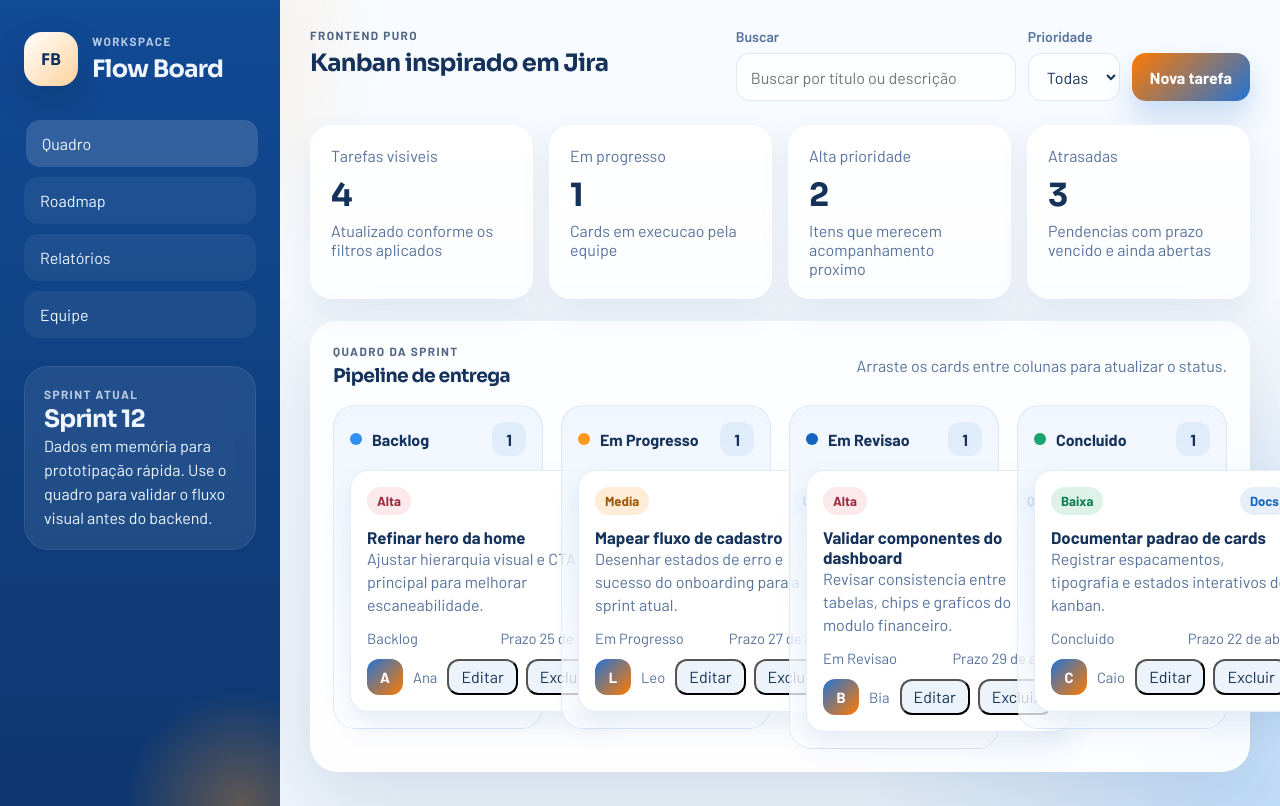
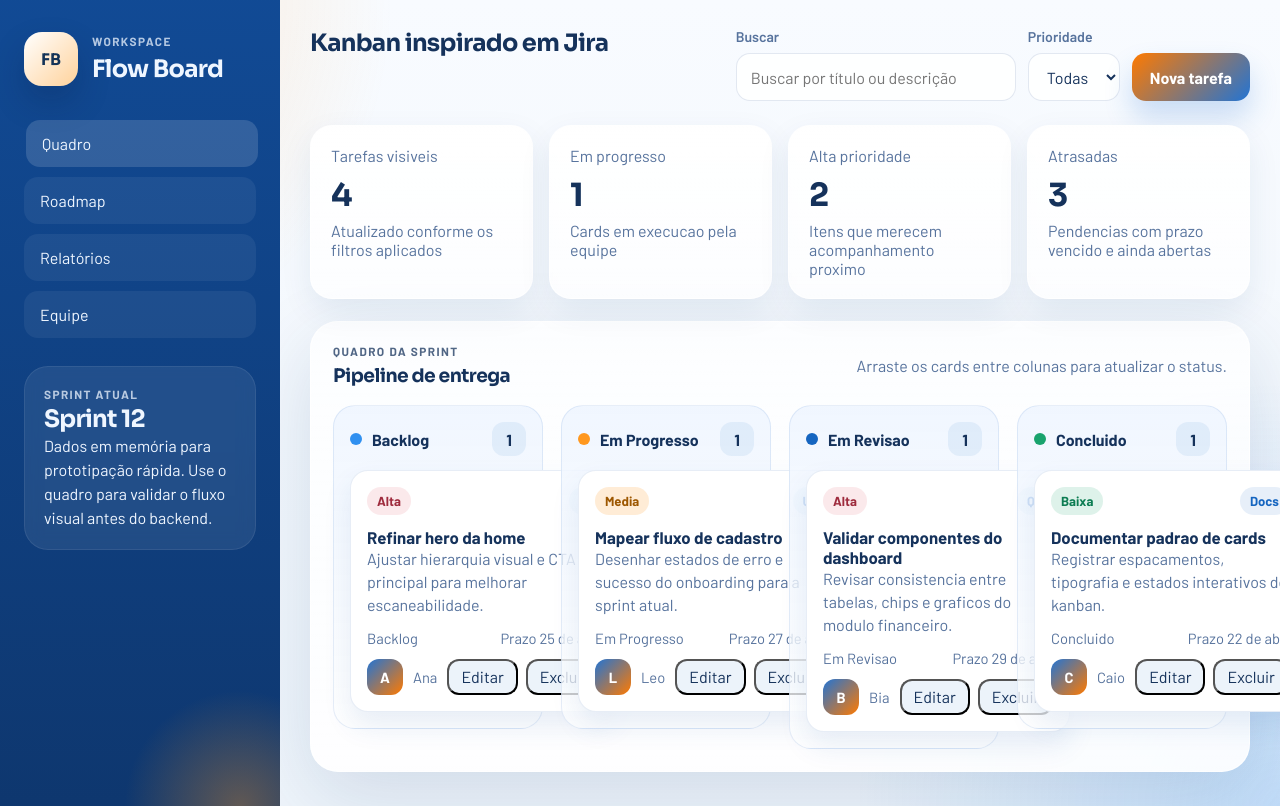
Before and after one commit to Matheussfreitas/kanban, a plain HTML site: page index.html in a window 1280 px wide. Shown: the top 806 px of the page. Drawn offline with Linux system fonts and the light colour scheme.

Commit message:
remove text

```diff
--- a/index.html
+++ b/index.html
@@ -43,7 +43,6 @@
       <main class="main-content">
         <header class="topbar">
           <div>
-            <p class="eyebrow">Frontend puro</p>
             <h2>Kanban inspirado em Jira</h2>
           </div>
 
```
